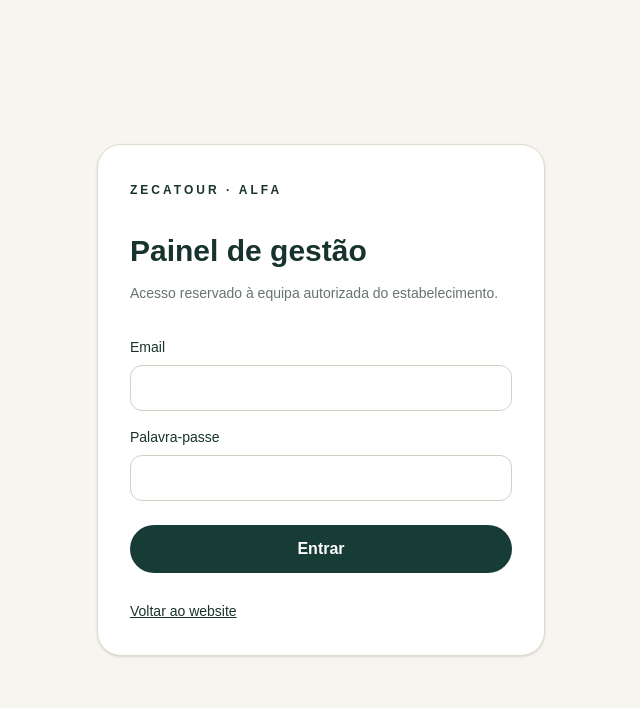
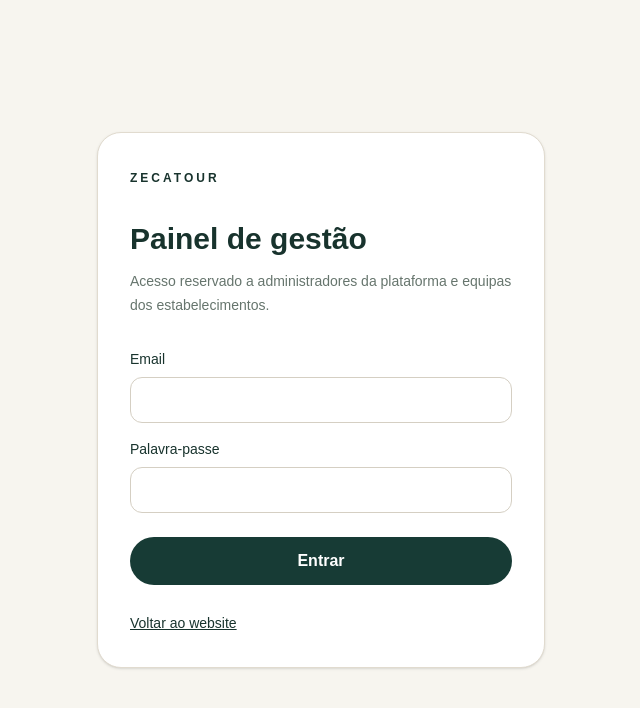
Before and after one commit to globozeca/ZecaTour, a Next.js app in the folder apps/web/: page /en/admin/login in a window 1280 px wide. Shown: the top 708 px of the page, without its empty margins (319-959 px from the left). Built offline with nearby package versions, Linux system fonts and the light colour scheme.

Commit message:
feat(auth): remove ALFA-specific branding from login

```diff
--- a/apps/web/src/app/[locale]/admin/login/page.tsx
+++ b/apps/web/src/app/[locale]/admin/login/page.tsx
@@ -17,9 +17,9 @@ export default async function AdminLogin({
 
   return <main className="flex min-h-screen items-center justify-center bg-[#f7f5ef] px-6 py-12 text-[#18332d]">
     <div className="w-full max-w-md rounded-3xl border border-[#e1dbcf] bg-white p-8 shadow-sm">
-      <a href={'/' + locale + '/alfa'} className="text-xs font-bold tracking-[0.25em] text-[#a56e3f]">ZECATOUR · ALFA</a>
+      <a href={'/' + locale} className="text-xs font-bold tracking-[0.25em] text-[#a56e3f]">ZECATOUR</a>
       <h1 className="mt-8 text-3xl font-semibold">Painel de gestão</h1>
-      <p className="mt-3 text-sm leading-6 text-[#66756d]">Acesso reservado à equipa autorizada do estabelecimento.</p>
+      <p className="mt-3 text-sm leading-6 text-[#66756d]">Acesso reservado a administradores da plataforma e equipas dos estabelecimentos.</p>
       {message && <p role="alert" className="mt-5 rounded-xl bg-[#f8e9e5] p-3 text-sm text-[#8b3427]">{message}</p>}
       <form action={loginAdmin} className="mt-8 grid gap-4">
         <input type="hidden" name="locale" value={locale} />
@@ -27,7 +27,7 @@ export default async function AdminLogin({
         <label className="grid gap-2 text-sm">Palavra-passe<input required type="password" name="password" autoComplete="current-password" className="rounded-xl border border-[#d5cfc3] px-4 py-3" /></label>
         <button className="mt-2 rounded-full bg-[#173b35] px-6 py-3 font-semibold text-white">Entrar</button>
       </form>
-      <a href={'/' + locale + '/alfa'} className="mt-7 inline-block text-sm text-[#66756d] underline">Voltar ao website</a>
+      <a href={'/' + locale} className="mt-7 inline-block text-sm text-[#66756d] underline">Voltar ao website</a>
     </div>
   </main>;
 }
```
